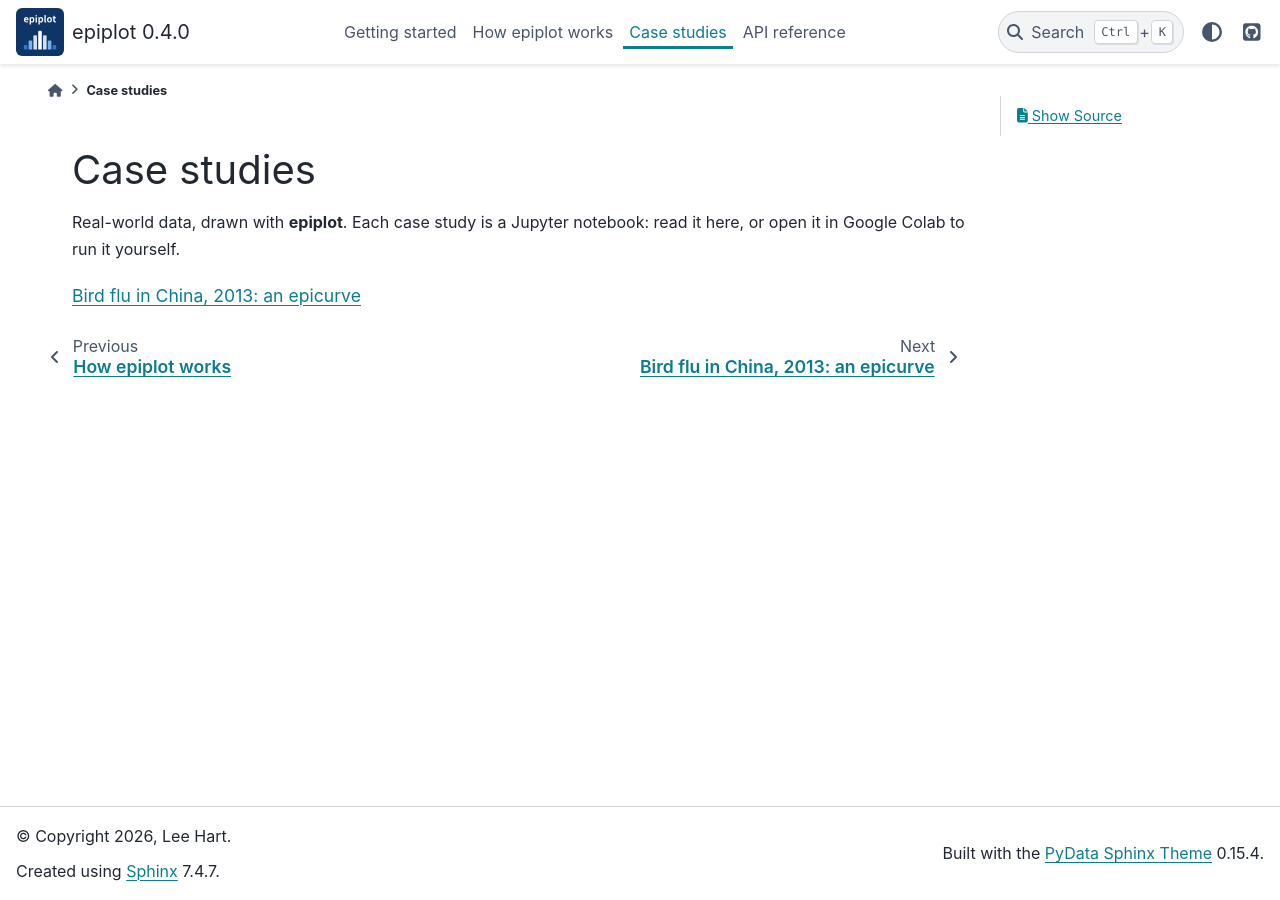
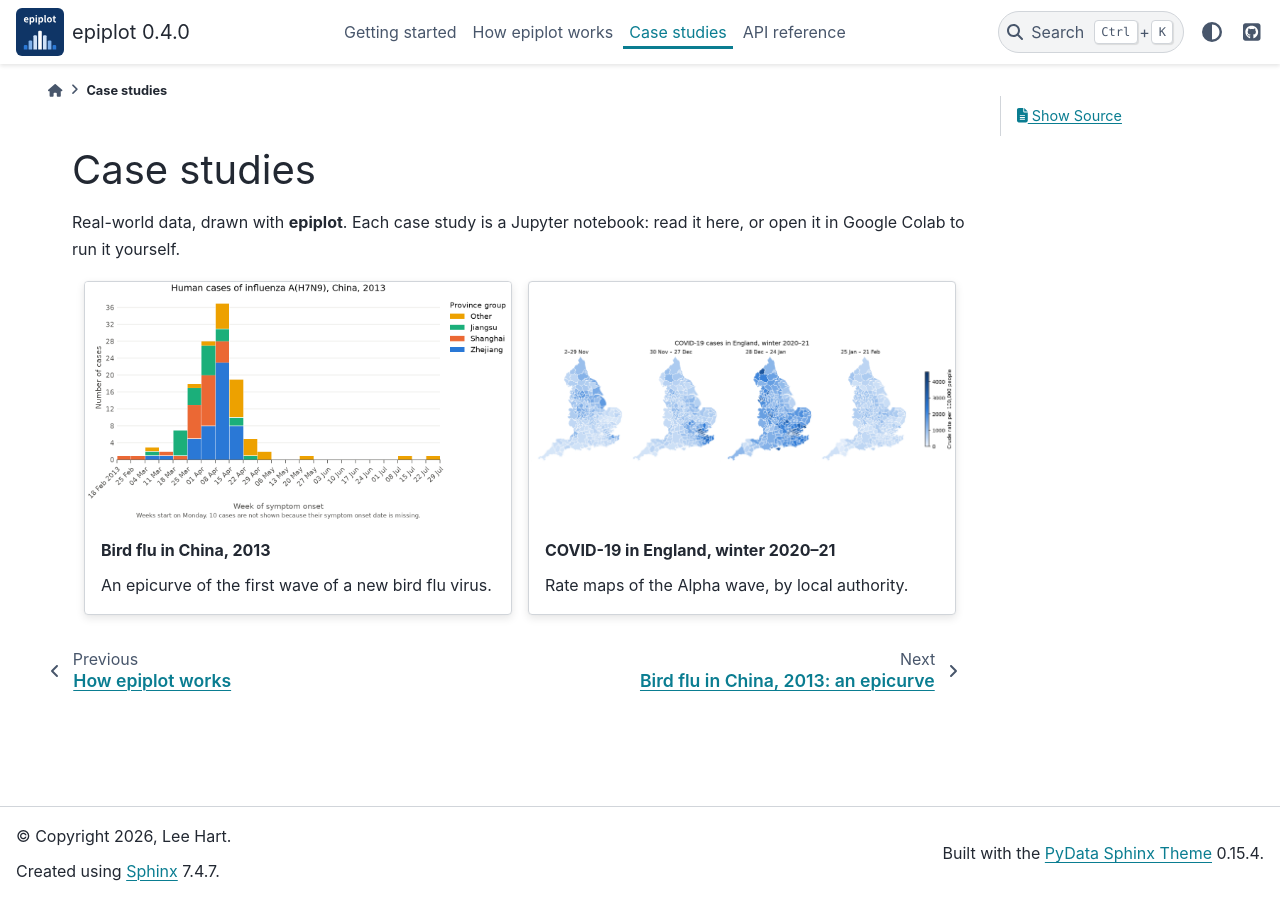
Before and after one commit to leehart3000/epiplot, a Sphinx documentation site: the page built from docs/case-studies/index.md, in a window 1280 px wide. Built offline with Sphinx 7.4.7 and the PyData theme 0.15.4, drawn with Linux system fonts in a browser that asks for light colours.

Commit message:
Add COVID-19 rate map case study; picture cards and tab titles

`````diff
--- /dev/null
+++ b/docs/_static/custom.css
@@ -0,0 +1,5 @@
+/* Case studies page: give every card picture the same shape. */
+.case-study .sd-card-img-top {
+  aspect-ratio: 16 / 9;
+  object-fit: contain;
+}
--- /dev/null
+++ b/docs/_templates/layout.html
@@ -0,0 +1,4 @@
+{% extends "!layout.html" %}
+{%- block htmltitle -%}
+<title>{{ docstitle|striptags|e }}{% if pagename != root_doc %} - {{ title|striptags|e }}{% endif %}</title>
+{%- endblock -%}
--- a/docs/case-studies/index.md
+++ b/docs/case-studies/index.md
@@ -3,8 +3,33 @@
 Real-world data, drawn with **epiplot**. Each case study is a Jupyter
 notebook: read it here, or open it in Google Colab to run it yourself.
 
-```{toctree}
-:maxdepth: 1
+````{grid} 1 2 2 2
+:gutter: 3
+
+```{grid-item-card} Bird flu in China, 2013
+:img-top: ../images/case_study_h7n9.png
+:img-alt: Epicurve of human influenza A(H7N9) cases in China in 2013, by province
+:link: h7n9-china-2013
+:link-type: doc
+:class-card: case-study
+
+An epicurve of the first wave of a new bird flu virus.
+```
+
+```{grid-item-card} COVID-19 in England, winter 2020–21
+:img-top: ../images/case_study_covid.png
+:img-alt: Four maps of England showing COVID-19 case rates by local authority over the winter
+:link: covid-england-2020-21
+:link-type: doc
+:class-card: case-study
+
+Rate maps of the Alpha wave, by local authority.
+```
+````
+
+````{toctree}
+:hidden:
 
 h7n9-china-2013
-```
+covid-england-2020-21
+````
--- a/docs/conf.py
+++ b/docs/conf.py
@@ -40,3 +40,6 @@ html_sidebars = {"**": []}  # no left sidebar: epiplot's pages have no sub-pages
 html_static_path = ["_static"]
 html_logo = "_static/epiplot-logo.svg"
 html_favicon = "_static/epiplot-logo.svg"
+
+templates_path = ["_templates"]
+html_css_files = ["custom.css"]
`````
Also changed, not shown: docs/case-studies/covid-england-2020-21.ipynb (added), docs/images/case_study_covid.png (added), docs/images/case_study_h7n9.png (added).
